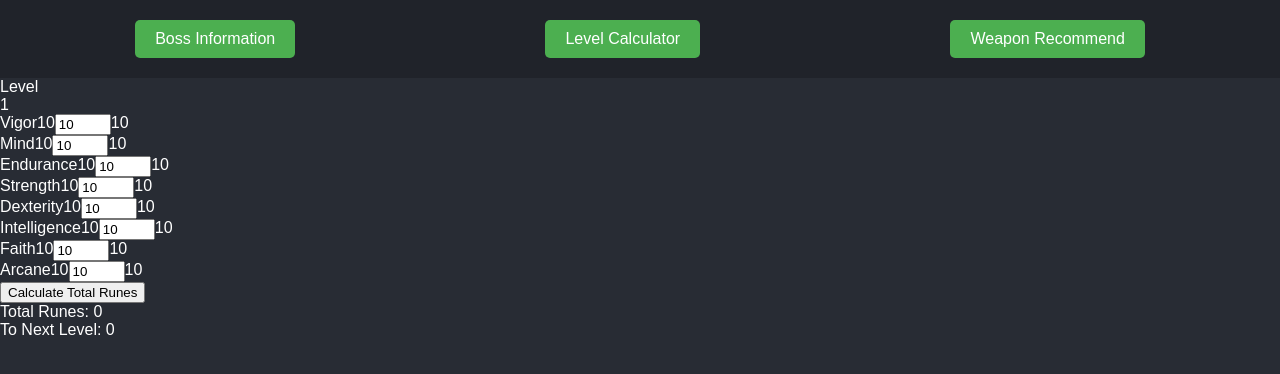
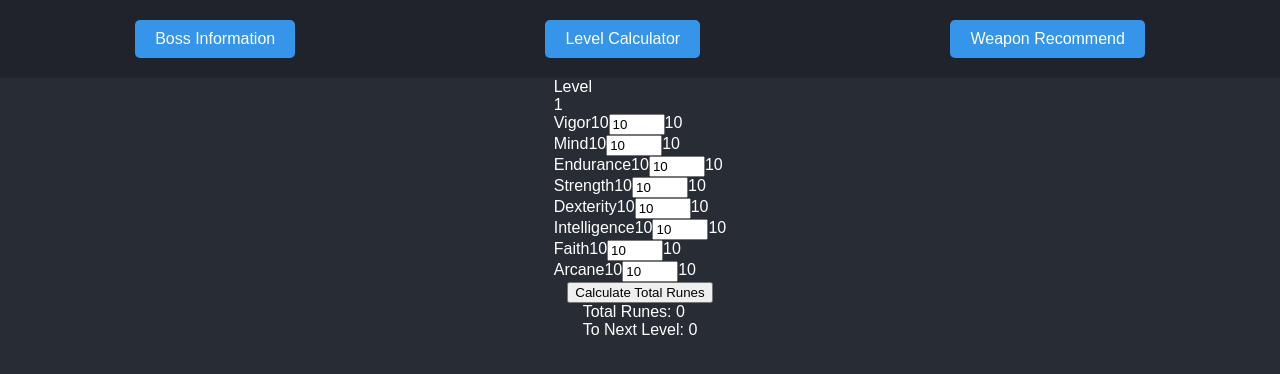
Before and after one commit to MarkButters/EldenRing-Wiki, a plain HTML site: page levelcalculator.html in a window 1280 px wide. Drawn offline with Linux system fonts and the light colour scheme.

Commit message:
Change the style

```diff
--- a/styles.css
+++ b/styles.css
@@ -36,16 +36,16 @@ html, body, head {
   text-decoration: none;
   outline: none;
   color: #fff;
-  background-color: #4CAF50;
+  background-color: #3495eb;
   border: none;
   border-radius: 5px;
 }
 
 
-.button:hover {background-color: #3e8e41}
+.button:hover {background-color: #4334eb}
 
 .button:active {
-  background-color: #3e8e41;
+  background-color: #4334eb;
   box-shadow: 0 5px #666;
   transform: translateY(4px);
 }
@@ -121,3 +121,8 @@ html, body, head {
 .hidden {
   display: none;
 }
+
+.level-calculator {
+  display: grid;
+  place-items: center;
+}
```
